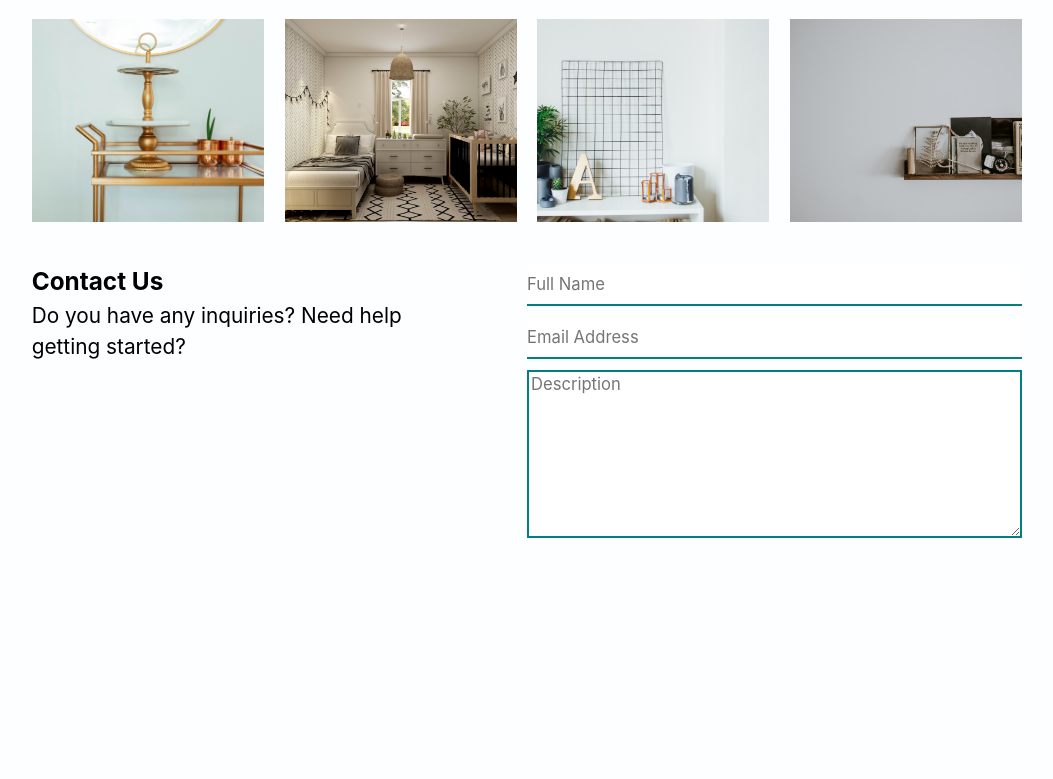
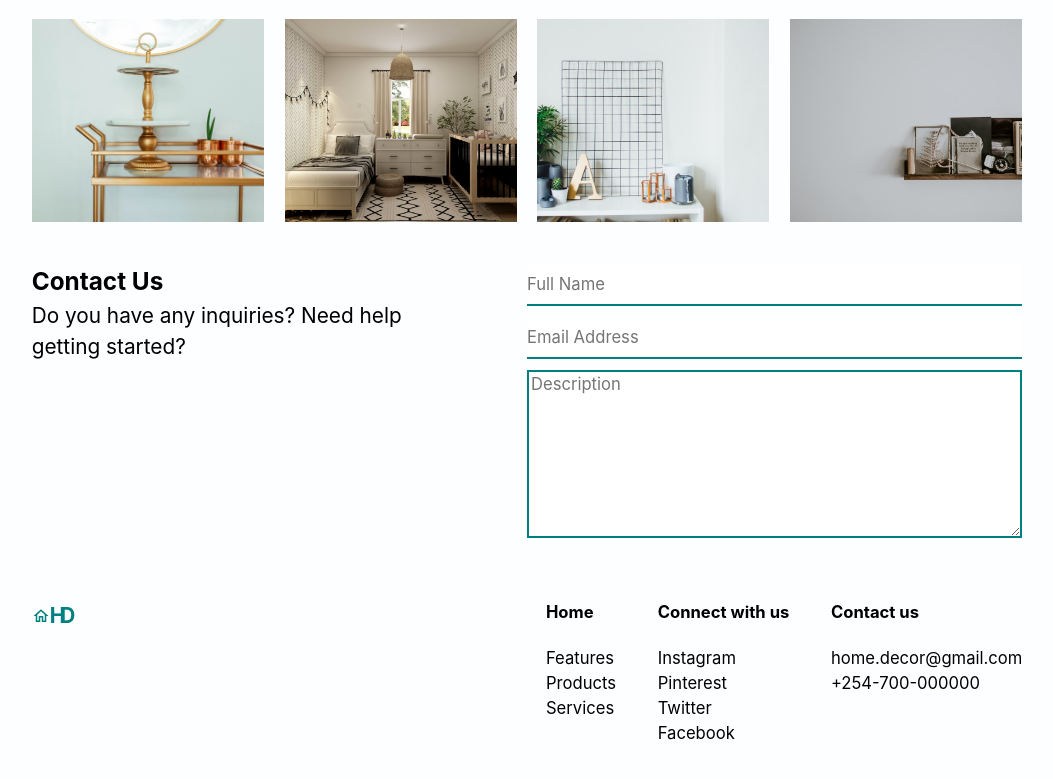
Before and after one commit to khwilo/home-decor, a Next.js app: page / in a window 1280 px wide. Shown: the part 1603-2382 px from the top of the page, without its empty margins (113-1166 px from the left). Before the commit the page ends 2182 px from the top, so only its background shows below. Built offline with nearby package versions, Linux system fonts and the light colour scheme.

Commit message:
Add content for the bottom navigation

```diff
--- /dev/null
+++ b/components/BottomNav.js
@@ -0,0 +1,18 @@
+import Link from 'next/link';
+
+import styles from '../styles/BottomNav.module.css';
+
+const BottomNav = ({ title, links }) => (
+  <nav className={styles.nav}>
+    <ul className={styles.navList}>
+      <p className={styles.navTitle}>{title}</p>
+      {links.map((link, index) => (
+        <Link key={index} href='#'>
+          <a className={styles.navLink}>{link.value}</a>
+        </Link>
+      ))}
+    </ul>
+  </nav>
+);
+
+export default BottomNav;
--- a/container/Footer.js
+++ b/container/Footer.js
@@ -1,11 +1,58 @@
+import BottomNav from '../components/BottomNav';
 import Contact from '../components/Contact';
+import Logo from '../components/Logo';
 
 import styles from '../styles/Footer.module.css';
+
+const homeLinks = [
+  {
+    value: 'Features',
+  },
+  {
+    value: 'Products',
+  },
+  {
+    value: 'Services',
+  },
+];
+
+const socialLinks = [
+  {
+    value: 'Instagram',
+  },
+  {
+    value: 'Pinterest',
+  },
+  {
+    value: 'Twitter',
+  },
+  {
+    value: 'Facebook',
+  },
+];
+
+const contactLinks = [
+  {
+    value: 'home.decor@gmail.com',
+  },
+  {
+    value: '+254-700-000000',
+  },
+];
 
 const Footer = () => (
   <footer className={styles.footer}>
     <div className={styles.footerContainer}>
       <Contact />
+      <div className={styles.bottomNavContainer}>
+        <Logo />
+
+        <div className={styles.bottomNavLink}>
+          <BottomNav title='Home' links={homeLinks} />
+          <BottomNav title='Connect with us' links={socialLinks} />
+          <BottomNav title='Contact us' links={contactLinks} />
+        </div>
+      </div>
     </div>
   </footer>
 );
--- /dev/null
+++ b/styles/BottomNav.module.css
@@ -0,0 +1,17 @@
+.nav {
+  font-size: 0.8rem;
+}
+
+.nav + .nav {
+  margin-left: 2rem;
+}
+
+.navList {
+  display: flex;
+  flex-direction: column;
+}
+
+.navTitle {
+  margin-bottom: 1rem;
+  font-weight: 700;
+}
--- a/styles/Footer.module.css
+++ b/styles/Footer.module.css
@@ -6,3 +6,27 @@
   width: 80%;
   margin: 0 auto;
 }
+
+.bottomNavContainer {
+  margin-top: 3rem;
+  display: flex;
+  flex-direction: column;
+}
+
+@media (min-width: 35em) {
+  .bottomNavContainer {
+    flex-direction: row;
+    justify-content: space-between;
+  }
+}
+
+.bottomNavLink {
+  display: flex;
+  margin-top: 1rem;
+}
+
+@media (min-width: 35em) {
+  .bottomNavLink {
+    margin-top: 0;
+  }
+}
```
